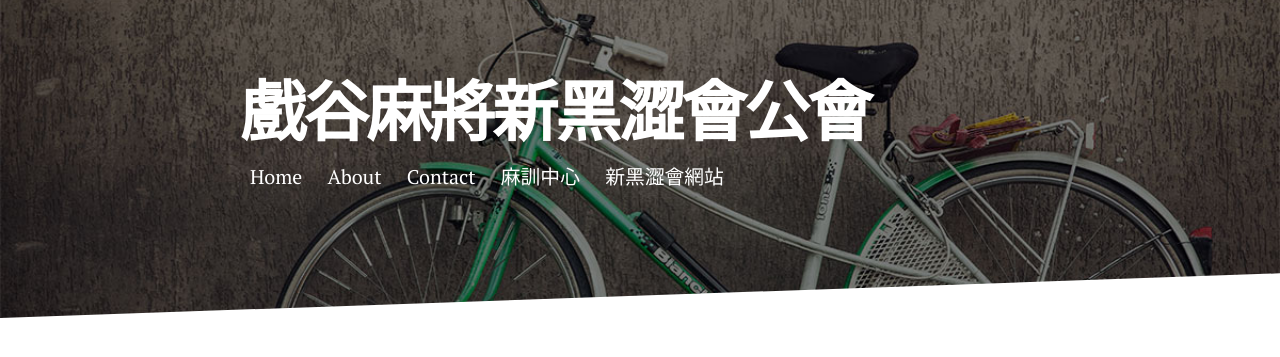
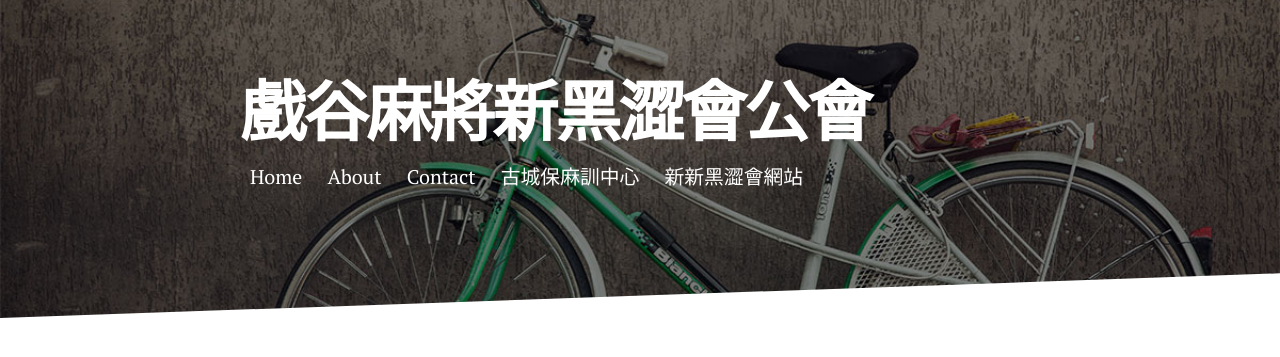
Before and after one commit to jetbomb2012/beloved, a Jekyll site: the page built from index.html, in a window 1280 px wide. Shown: the top 357 px of the page. Built offline with Jekyll 4.4.1, drawn with Linux system fonts in a browser that asks for light colours; nearby versions of some CDN libraries; the list of posts is cut into pages by our own code.

Commit message:
Update header.html

```diff
--- a/_includes/header.html
+++ b/_includes/header.html
@@ -8,8 +8,8 @@
                      <a href="{{ link.url | relative_url }}">{{ link.title }}</a>
                 </li>
                     {%- endfor -%}
-                    <li> <a href="http://pk530.fun" target="_blank">麻訓中心</a></li>
-                    <li><a href="https://28825252.fun">新黑澀會網站</a></li>
+                    <li> <a href="http://pk530.fun" target="_blank">古城保麻訓中心</a></li>
+                    <li><a href="https://28825252.fun">新新黑澀會網站</a></li>
 
 
              </ul>
```
